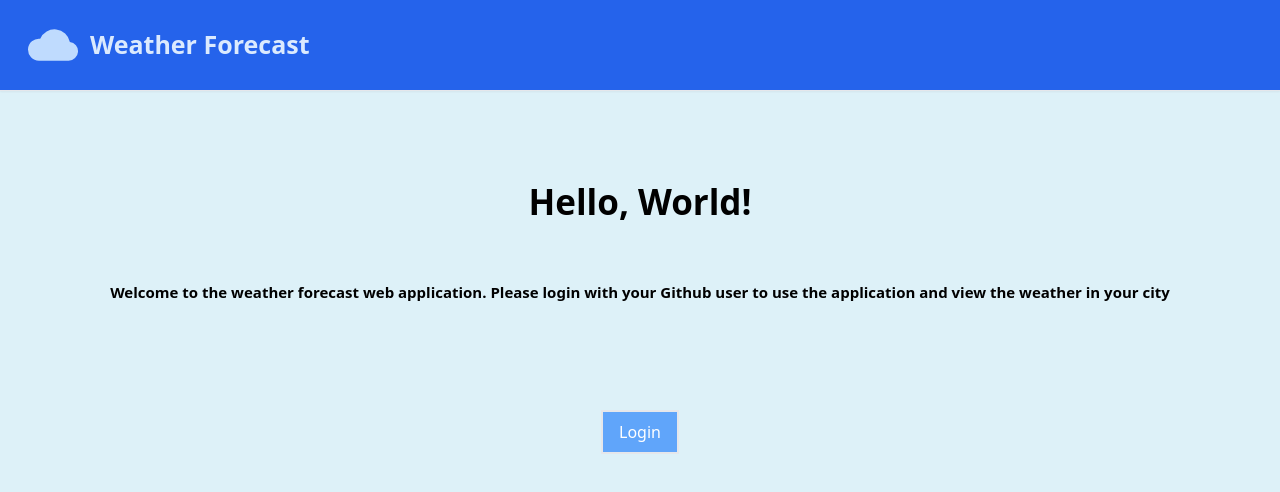
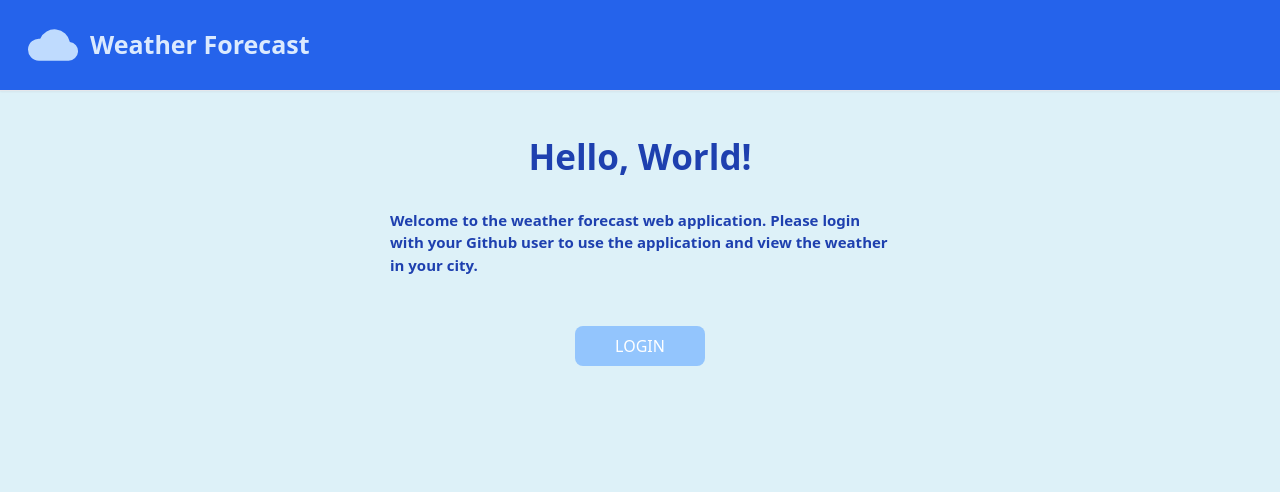
Before and after one commit to kiiingkoooy/weather-app, a React (Create React App) app in the folder client/: page / in a window 1280 px wide. Shown: the top 492 px of the page. Built offline with nearby package versions, Linux system fonts and the light colour scheme; no server answers.

Commit message:
Styling updates

```diff
--- a/client/src/pages/Home.js
+++ b/client/src/pages/Home.js
@@ -35,9 +35,7 @@ const Home = (props) => {
     }
   };
 
-  console.log(gitData);
-
-  const infoStyle = "flex justify-center text-[25px] font-semibold mb-[5%]";
+  const infoStyle = "flex justify-center text-[25px] font-semibold mb-[5%] text-slate-600";
 
   return (
     <div className="mt-[15%]">
--- a/client/src/pages/Landing.js
+++ b/client/src/pages/Landing.js
@@ -60,16 +60,16 @@ const Landing = () => {
         </div>
       ) : (
         <div className="">
-          <p className="flex justify-center mb-[5%] text-[35px] font-bold pt-[8%]">
+          <p className="flex justify-center mb-[5%] text-[35px] font-bold pt-[8%] text-blue-800">
             Hello, World!
           </p>
-          <p className="text-[15px] font-semibold mb-[10%]">
+          <p className="flex mx-auto items-center text-[15px] font-semibold mb-[10%] w-[500px] text-blue-800">
             Welcome to the weather forecast web application. Please login with
             your Github user to use the application and view the weather in your
-            city
+            city.
           </p>
           <button
-            className="flex mx-auto border-2 py-2 px-4 text-white bg-blue-400 hover:bg-blue-600"
+            className="flex mx-auto py-2 px-10 text-white rounded-lg bg-blue-300 hover:bg-blue-600 active:bg-blue-800 uppercase"
             onClick={gitHubLogIn}
           >
             Login
```
